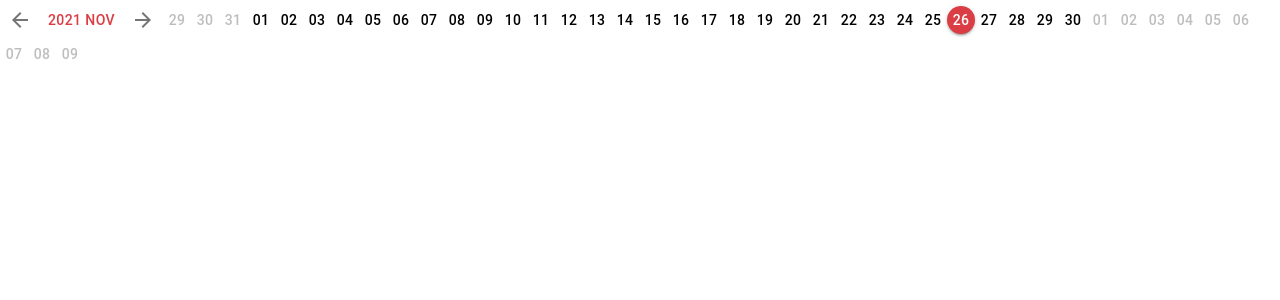
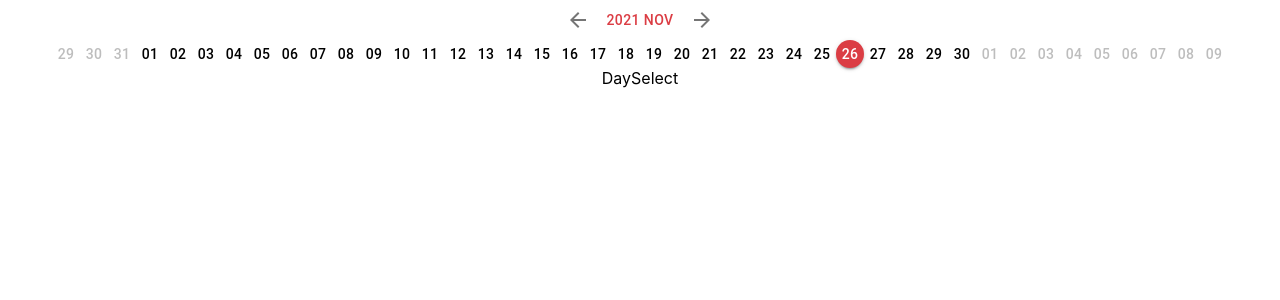
Before and after one commit to JosephT5566/trend_pre_work, a React (Create React App) app: page / in a window 1280 px wide. Shown: the top 300 px of the page. Built offline with nearby package versions, Linux system fonts and the light colour scheme.

Commit message:
add styled container

```diff
--- a/src/components/Calender.tsx
+++ b/src/components/Calender.tsx
@@ -1,12 +1,35 @@
 import React, { useState, useEffect, useReducer } from 'react';
 import moment, { Moment } from 'moment';
 
+import { styled } from '@material-ui/core/styles';
 import ArrowBack from '@material-ui/icons/ArrowBack';
 import ArrowForward from '@material-ui/icons/ArrowForward';
 import IconButton from '@material-ui/core/IconButton';
 import Button from '@material-ui/core/Button';
 import { CircleButton } from 'components/base/Button';
 import { CENTURIES_TABLE, MONTH_TABLE } from 'constant/static';
+
+const CalenderContainer = styled('div')({
+	display: 'flex',
+	flexDirection: 'column',
+	alignItems: 'center',
+});
+
+const NavBar = styled('div')({
+	display: 'flex',
+});
+
+const DaySelectorContainer = styled('div')({
+	display: 'grid',
+});
+
+const MonthSelectorContainer = styled('div')({
+	display: 'grid',
+});
+
+const YearSelectorContainer = styled('div')({
+	display: 'grid',
+});
 
 enum SelectActionKind {
 	YearSelect = 'YearSelect',
@@ -154,7 +177,8 @@ export default function Calender({}: CalenderProps) {
 	};
 
 	return (
-		<div>
+		<CalenderContainer>
+			<NavBar>
 				<IconButton onClick={handlePrevDay}>
 					<ArrowBack />
 				</IconButton>
@@ -166,7 +190,9 @@ export default function Calender({}: CalenderProps) {
 				<IconButton onClick={handleNextDay}>
 					<ArrowForward />
 				</IconButton>
+			</NavBar>
 			{/* <div>{getWeekday(moment())}</div> */}
+			<div>
 				{daysArray.map((day, index) => (
 					<CircleButton
 						key={index}
@@ -181,6 +207,8 @@ export default function Calender({}: CalenderProps) {
 					</CircleButton>
 				))}
 			</div>
+			<div>{step}</div>
+		</CalenderContainer>
 	);
 }
 
```
Lines whose indentation alone changed are shown as unchanged.
